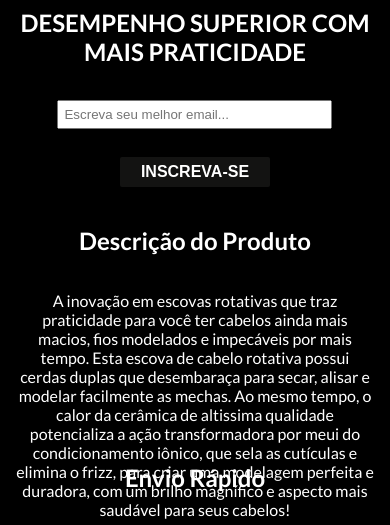
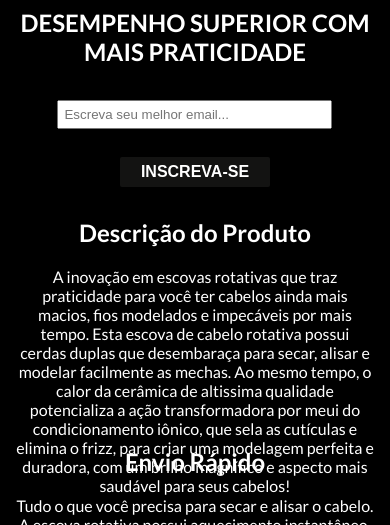
Before and after one commit to SimonePenido/Escova-rotativa, a plain HTML site: page index.html in a window 390 px wide. Shown: the part 245-770 px from the top of the page. Drawn offline with Linux system fonts and the light colour scheme.

Commit message:
Update styles.css

```diff
--- a/styles.css
+++ b/styles.css
@@ -199,7 +199,7 @@ nav>ul {
 @media (max-width: 650px) {
     #hero {
         margin-top: 120px;
-        margin-bottom: 1em;
+        margin-bottom: 1.5em;
     }
 }
 
@@ -214,7 +214,6 @@ nav>ul {
     height: 125px;
     width: 20vw;
     color: #fff;
-    margin: 1.3em;
 }
 
 @media (max-width: 550px) {
@@ -239,23 +238,13 @@ nav>ul {
         text-align: center;
         padding: 0;
         height: 150px;
-        margin-top: 1.5em;
     }
-    .desc h2 {
-        margin-top: 1.5em;
-    }
+}
 
 @media (max-width: 650px) {
     #features {
-        margin-top: 1em;
+        margin-top: 0;
     }
-    .desc h2 {
-        margin: 1.5em;
-    }
-}
-
-.desc h2 {
-    margin-top: 1.5em;
 }
 
 #how-it-works {
@@ -340,7 +329,7 @@ footer {
     margin-top: 30px;
     background-color: #696666;
     padding: 20px;
-    font-weight: 500;
+    font-weight: 700;
 }
 
 footer>ul {
```
